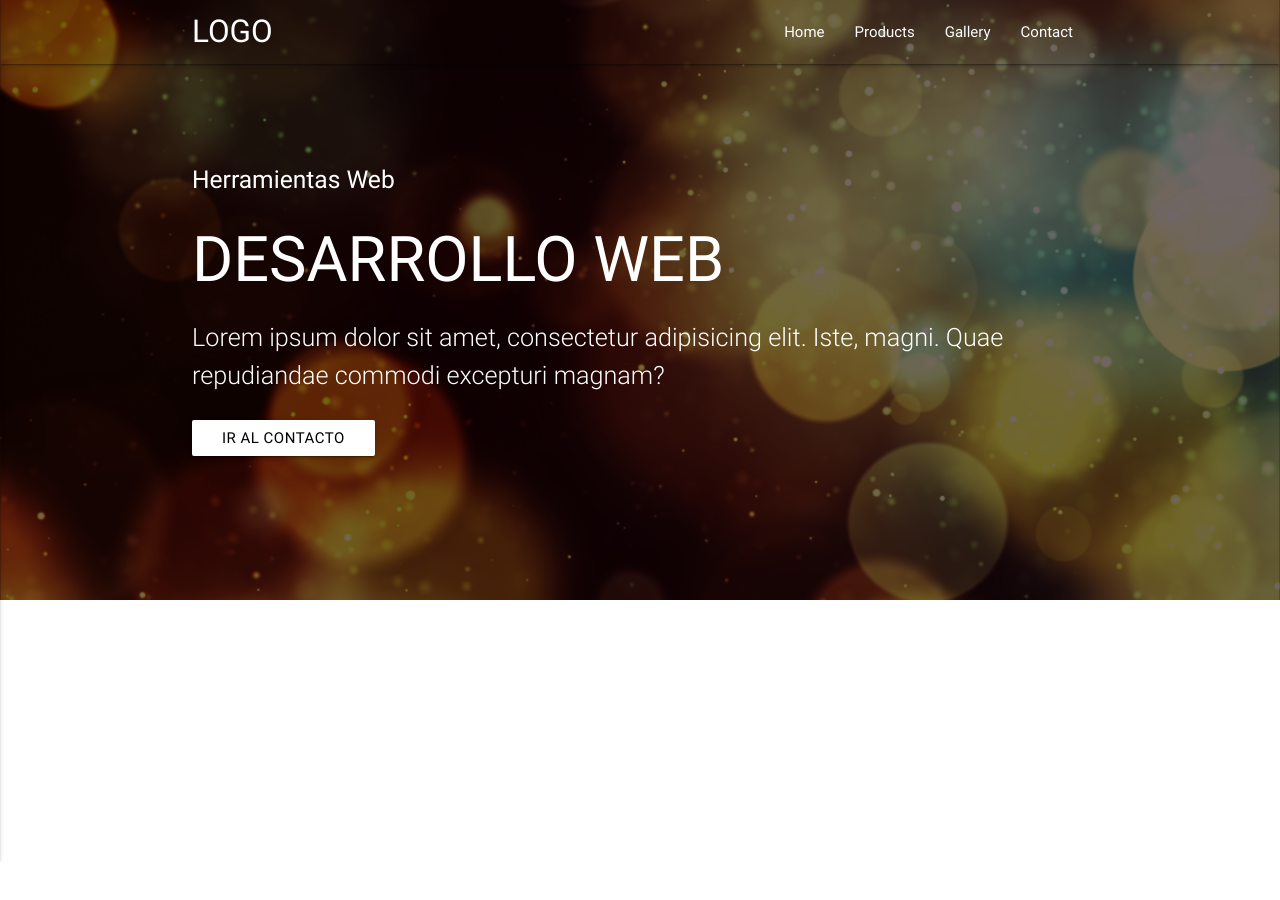
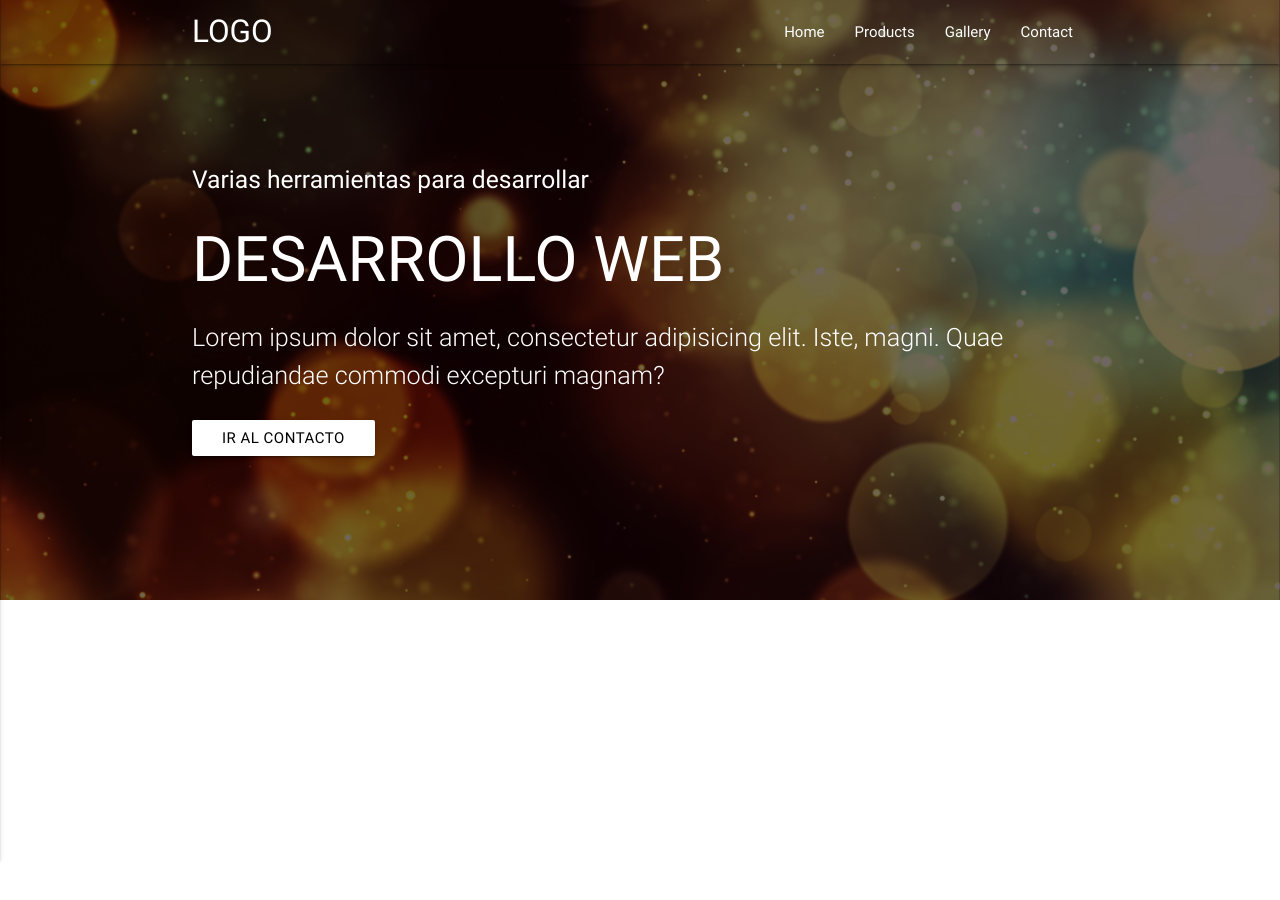
Before and after one commit to jonathanquehay/prueba-pages, a plain HTML site: page index.html in a window 1280 px wide. Shown: the top 900 px of the page. Drawn offline with Linux system fonts and the light colour scheme.

Commit message:
Otra prueba

```diff
--- a/index.html
+++ b/index.html
@@ -45,7 +45,7 @@
             <div class="info container">
                 <div class="row">
                     <div class="col s12 main-text white-text">
-                        <h5 class="white-text">Herramientas Web</h5>
+                        <h5 class="white-text">Varias herramientas para desarrollar</h5>
                         <h1>DESARROLLO WEB</h1>
                         <p class="flow-text">Lorem ipsum dolor sit amet, consectetur adipisicing elit. Iste, magni. Quae repudiandae commodi excepturi
                             magnam?
```
